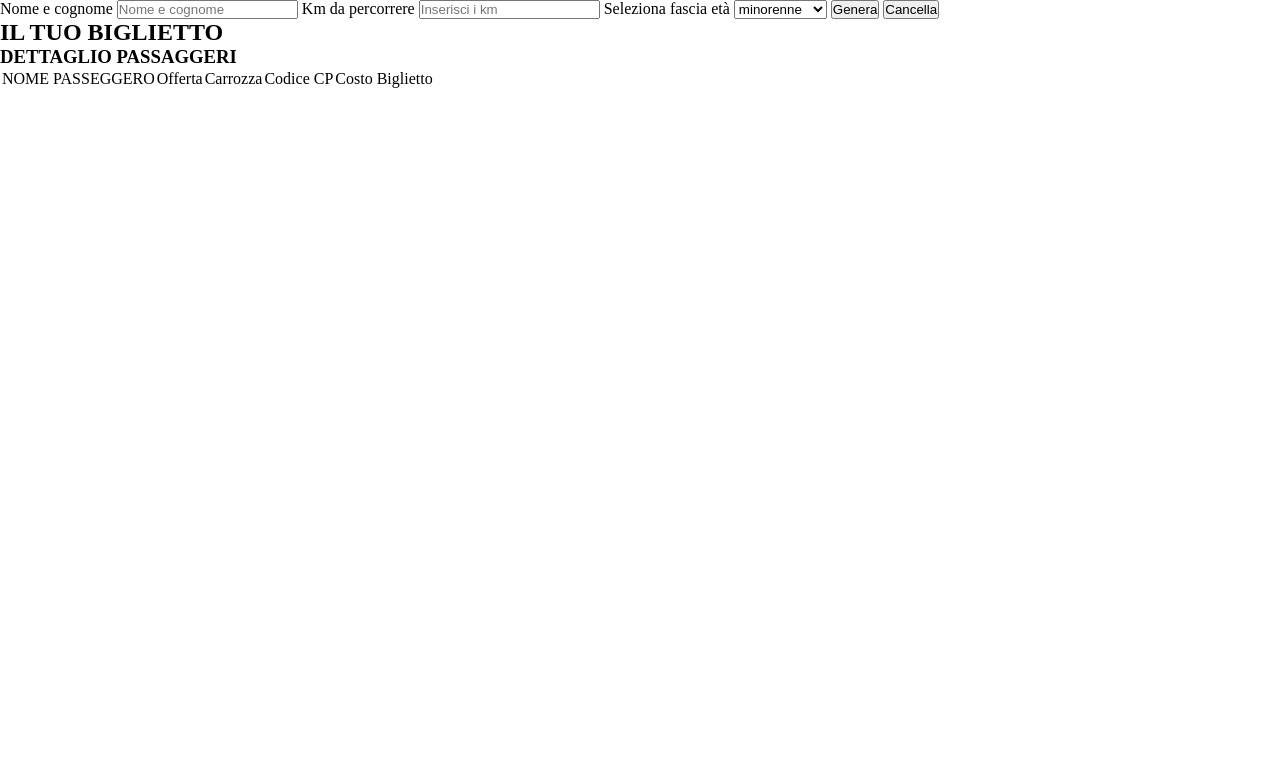
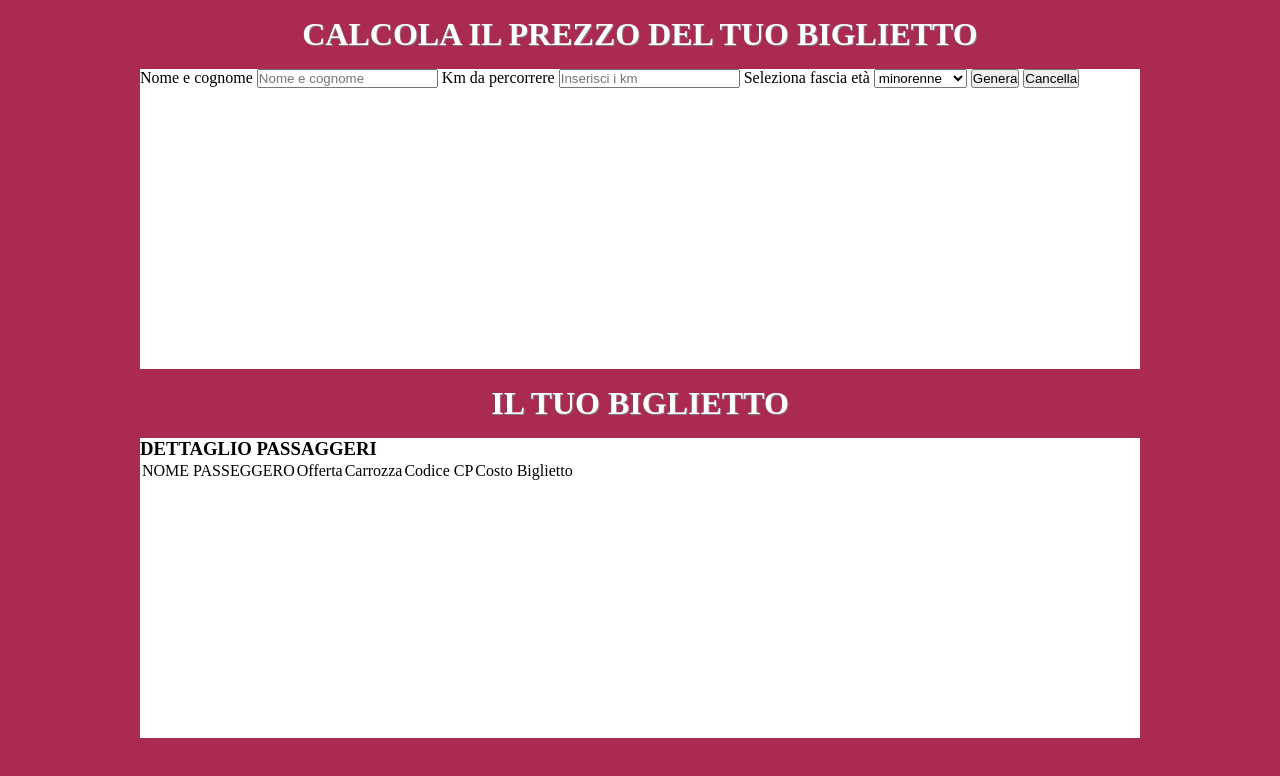
Before and after one commit to Alfredloz/js-biglietto-treno-form, a plain HTML site: page index.html in a window 1280 px wide. Drawn offline with Linux system fonts and the light colour scheme.

Commit message:
miglioramento js html e css
ho migliorato il codice

```diff
--- a/assets/css/style.css
+++ b/assets/css/style.css
@@ -2,6 +2,9 @@
    padding: 0;
    margin: 0;
    box-sizing: border-box;
+ }
+ body {
+   background-color: rgb(170, 42, 81);
  }
 /* utility class */
 .d_flex {
@@ -13,3 +16,17 @@
 .text_cap {
   text-transform: capitalize;
 }
+#data_user,  #ticket_user {
+  height: 300px;
+  width: 1000px;
+  background-color: white;
+  margin: auto;
+}
+h2 {
+  text-align: center;
+  margin: 1rem;
+  color: white;
+  font-weight: bold;
+  font-size: 2rem;
+  text-shadow: 1px 1px grey;
+}
--- a/assets/js/main.js
+++ b/assets/js/main.js
@@ -1,11 +1,13 @@
 //creazione var
-
+var ticketUser = document.getElementById('ticket_user');
 // calcoli dei km
 
 // calcolo della fascia d'età
 var btnTicket = document.getElementById('ticketgenerator');
 btnTicket.addEventListener("click", function () {
-
+  //display ticket
+  ticketUser.style.opacity = '1';
+  ticketUser.style.transition = '0.3s ease-in-out';
   //genera ticket utente
    var userDataInput = document.getElementById('userdata');
    var userKmInput = document.getElementById('user_km');
@@ -57,5 +59,8 @@ btnTicket.addEventListener("click", function () {
 //btn annulla
 var btnNull = document.getElementById('ticketnull');
 btnNull.addEventListener('click', function () {
+
   //annullamento biglietto
+  ticketUser.style.opacity = "0";
+  ticketUser.style.transition = '0.3s ease-in-out';
 });
--- a/index.html
+++ b/index.html
@@ -8,8 +8,9 @@
   <title>Biglietto Treno</title>
 </head>
 <body>
+  <h2 class="text_upper">calcola il prezzo del tuo biglietto</h2>
   <div class="info_user">
-    <div class="d_flex" id="data-user">
+    <div class="d_flex" id="data_user">
       <form >
         <label for="name">Nome e cognome</label>
         <input id="userdata" type="text" name="fullname" value="" placeholder="Nome e cognome">
@@ -26,8 +27,8 @@
       </form>
     </div>
   </div>
-  <div class="ticket_user">
-    <h2 class="text_upper">Il tuo biglietto</h2>
+  <h2 class="text_upper">Il tuo biglietto</h2>
+  <div id="ticket_user">
     <div class="final_ticket">
       <h3 class="text_upper">dettaglio passaggeri</h3>
       <table>
```
